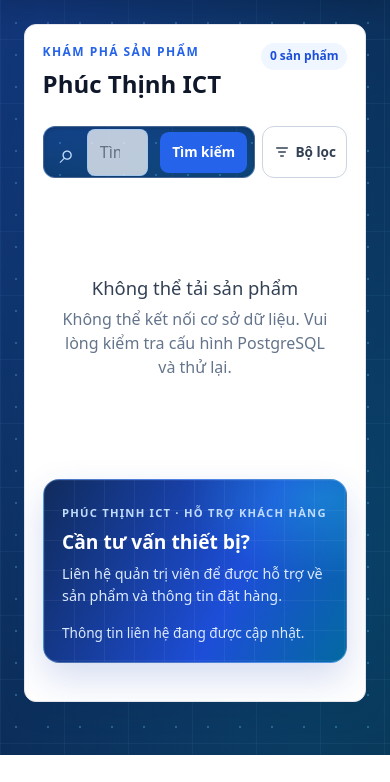
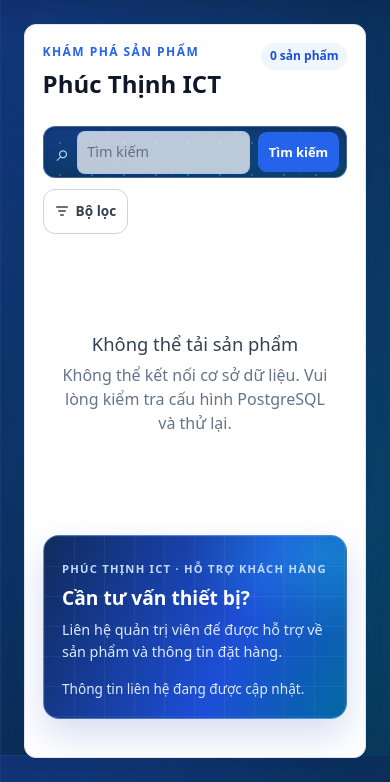
Before and after one commit to Scorp150324/webapp_store, a Flask app: page / in a window 390 px wide. Shown: the part 89-871 px from the top of the page. Before the commit the page ends 844 px from the top, so only its background shows below. Run offline with Flask 3, Linux system fonts and the light colour scheme; style sheets or scripts are compiled from the project's sources; parts of the project's set-up code (start-up, migrations or seed data) failed here and were passed over.

Commit message:
adjust the interface on mobile devices

```diff
--- a/static/css/catalog.css
+++ b/static/css/catalog.css
@@ -923,23 +923,50 @@ body.bg-gray-50.dashboard-tech-body {
     }
 
     .catalog-search-row {
-        gap: 0.45rem;
+        flex-direction: column;
+        align-items: stretch;
+        gap: 0.65rem;
+    }
+
+    .catalog-search {
+        width: 100%;
+        height: 3.25rem;
+        flex: none;
+        gap: 0.5rem;
+    }
+
+    .catalog-search-icon {
+        padding-left: 0.35rem;
+        font-size: 1.45rem;
+    }
+
+    .catalog-search input {
+        flex: 1 1 0;
+        padding: 0.6rem 0.55rem;
+        font-size: 0.9rem;
     }
 
     .catalog-search button {
-        padding: 0.65rem 0.75rem;
+        flex: 0 0 auto;
+        padding: 0.65rem 0.7rem;
+        font-size: 0.8rem;
+        white-space: nowrap;
+    }
+
+    .catalog-filter-menu {
+        align-self: flex-start;
+    }
+
+    .catalog-filter-toggle {
+        height: 2.85rem;
+        gap: 0.35rem;
+        padding: 0.6rem 0.65rem;
         font-size: 0.85rem;
     }
 
-    .catalog-search {
-        height: 3.25rem;
-    }
-
-    .catalog-filter-toggle {
-        height: 3.25rem;
-        gap: 0.35rem;
-        padding: 0.6rem 0.65rem;
-        font-size: 0.85rem;
+    .catalog-filter-panel {
+        right: auto;
+        left: 0;
     }
 
     .catalog-filter-toggle svg {
```
